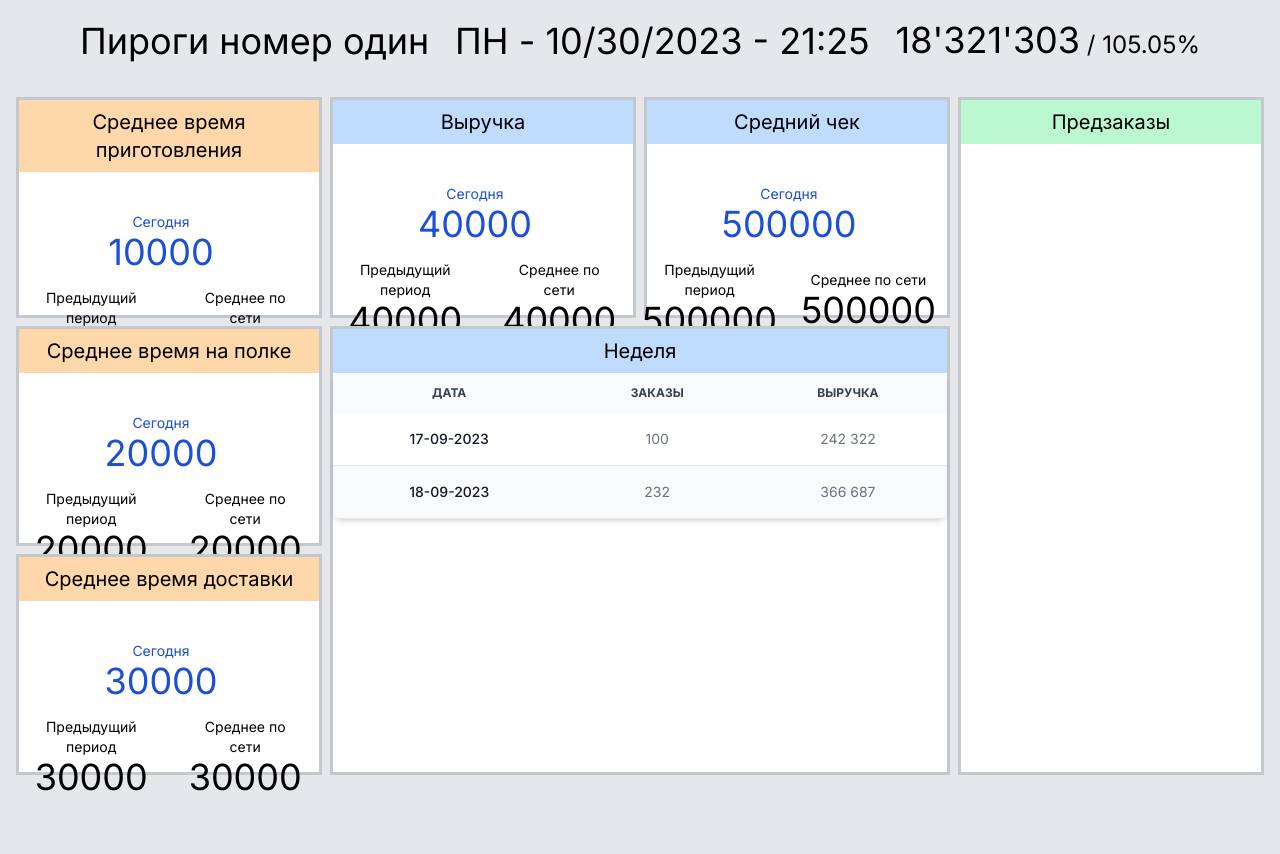
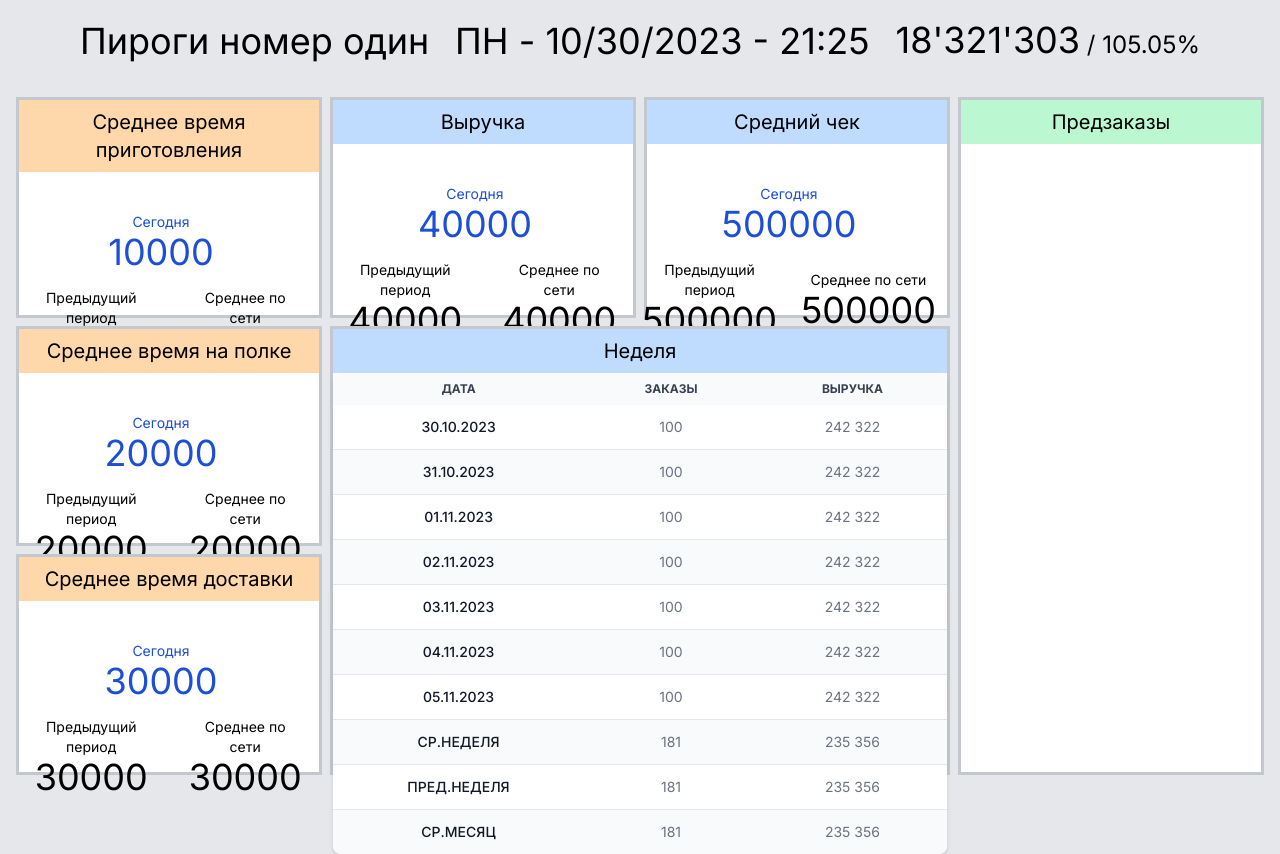
Before and after one commit to ZNP8b/rest-dashboard, a Next.js app: page / in a window 1280 px wide. Built offline with nearby package versions, Linux system fonts and the light colour scheme.

Commit message:
Заполнение таблицы с помощью map

```diff
--- a/app/components/WeekTable.tsx
+++ b/app/components/WeekTable.tsx
@@ -1,3 +1,56 @@
+'use client'
+
+import moment from "moment"
+import 'moment/locale/ru'
+moment.locale('ru')
+
+const getWeekFromToday = () => {
+  let dateArray = []
+  for (let index = 0; index < 7; index++) {
+    dateArray.push(moment().add(index, 'days').format('L'))
+  }
+  return dateArray
+}
+
+const todayWeek = getWeekFromToday()
+
+const data = [
+  {
+    date: todayWeek[0],
+    orders: '100',
+    revenue: '242 322'
+  },
+  {
+    date: todayWeek[1],
+    orders: '100',
+    revenue: '242 322'
+  },
+  {
+    date: todayWeek[2],
+    orders: '100',
+    revenue: '242 322'
+  },
+  {
+    date: todayWeek[3],
+    orders: '100',
+    revenue: '242 322'
+  },
+  {
+    date: todayWeek[4],
+    orders: '100',
+    revenue: '242 322'
+  },
+  {
+    date: todayWeek[5],
+    orders: '100',
+    revenue: '242 322'
+  },
+  {
+    date: todayWeek[6],
+    orders: '100',
+    revenue: '242 322'
+  },
+]
 
 const WeekTable = () => {
   return (
@@ -5,41 +58,68 @@ const WeekTable = () => {
       <table className="w-full text-center text-sm text-gray-500 dark:text-gray-400">
         <thead className="text-xs text-gray-700 uppercase bg-gray-50 dark:bg-gray-700 dark:text-gray-400">
           <tr >
-            <th scope="col" className="px-6 py-3">
+            <th scope="col" className="px-5 py-2">
               Дата
             </th>
-            <th scope="col" className="px-6 py-3">
+            <th scope="col" className="px-5 py-2">
               Заказы
             </th>
-            <th scope="col" className="px-6 py-3">
+            <th scope="col" className="px-5 py-2">
               Выручка
             </th>
           </tr>
         </thead>
 
         <tbody>
+          {
+            data.map((item) => (
+              <tr className="even:bg-gray-50 odd:bg-white border-b dark:bg-gray-900 dark:border-gray-700">
+                <th scope="row" className="px-4 py-3 font-medium text-gray-900 whitespace-nowrap dark:text-white">
+                  {item.date}
+                </th>
+                <td className="px-4 py-3">
+                  {item.orders}
+                </td>
+                <td className="px-4 py-3">
+                  {item.revenue}
+                </td>
+              </tr>
+            ))
+          }
 
-          <tr className="bg-white border-b dark:bg-gray-900 dark:border-gray-700">
-            <th scope="row" className="px-6 py-4 font-medium text-gray-900 whitespace-nowrap dark:text-white">
-              17-09-2023
+          <tr className="even:bg-gray-50 odd:bg-white border-b dark:bg-gray-900 dark:border-gray-700">
+            <th scope="row" className="px-4 py-3 font-medium text-gray-900 whitespace-nowrap dark:text-white">
+              СР.НЕДЕЛЯ
             </th>
-            <td className="px-6 py-4">
-              100
+            <td className="px-4 py-3">
+              181
             </td>
-            <td className="px-6 py-4">
-              242 322
+            <td className="px-4 py-3">
+              235 356
             </td>
           </tr>
 
-          <tr className="border-b bg-gray-50 dark:bg-gray-800 dark:border-gray-700">
-            <th scope="row" className="px-6 py-4 font-medium text-gray-900 whitespace-nowrap dark:text-white">
-              18-09-2023
+          <tr className="even:bg-gray-50 odd:bg-white border-b dark:bg-gray-900 dark:border-gray-700">
+            <th scope="row" className="px-4 py-3 font-medium text-gray-900 whitespace-nowrap dark:text-white">
+              ПРЕД.НЕДЕЛЯ
             </th>
-            <td className="px-6 py-4">
-              232
+            <td className="px-4 py-3">
+              181
             </td>
-            <td className="px-6 py-4">
-              366 687
+            <td className="px-4 py-3">
+              235 356
+            </td>
+          </tr>
+
+          <tr className="even:bg-gray-50 odd:bg-white dark:bg-gray-900 dark:border-gray-700">
+            <th scope="row" className="px-4 py-3 font-medium text-gray-900 whitespace-nowrap dark:text-white">
+              СР.МЕСЯЦ
+            </th>
+            <td className="px-4 py-3">
+              181
+            </td>
+            <td className="px-4 py-3">
+              235 356
             </td>
           </tr>
 
```
